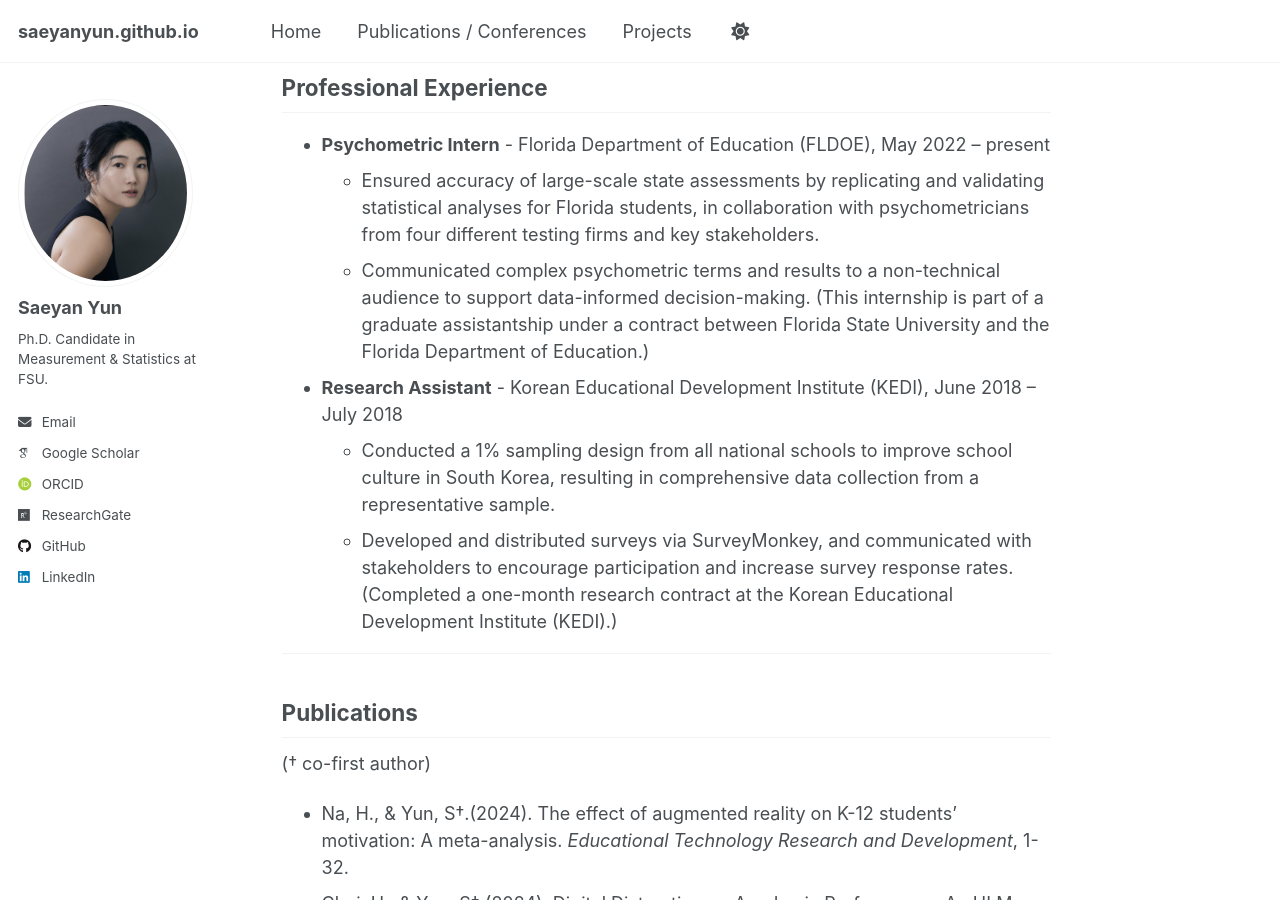
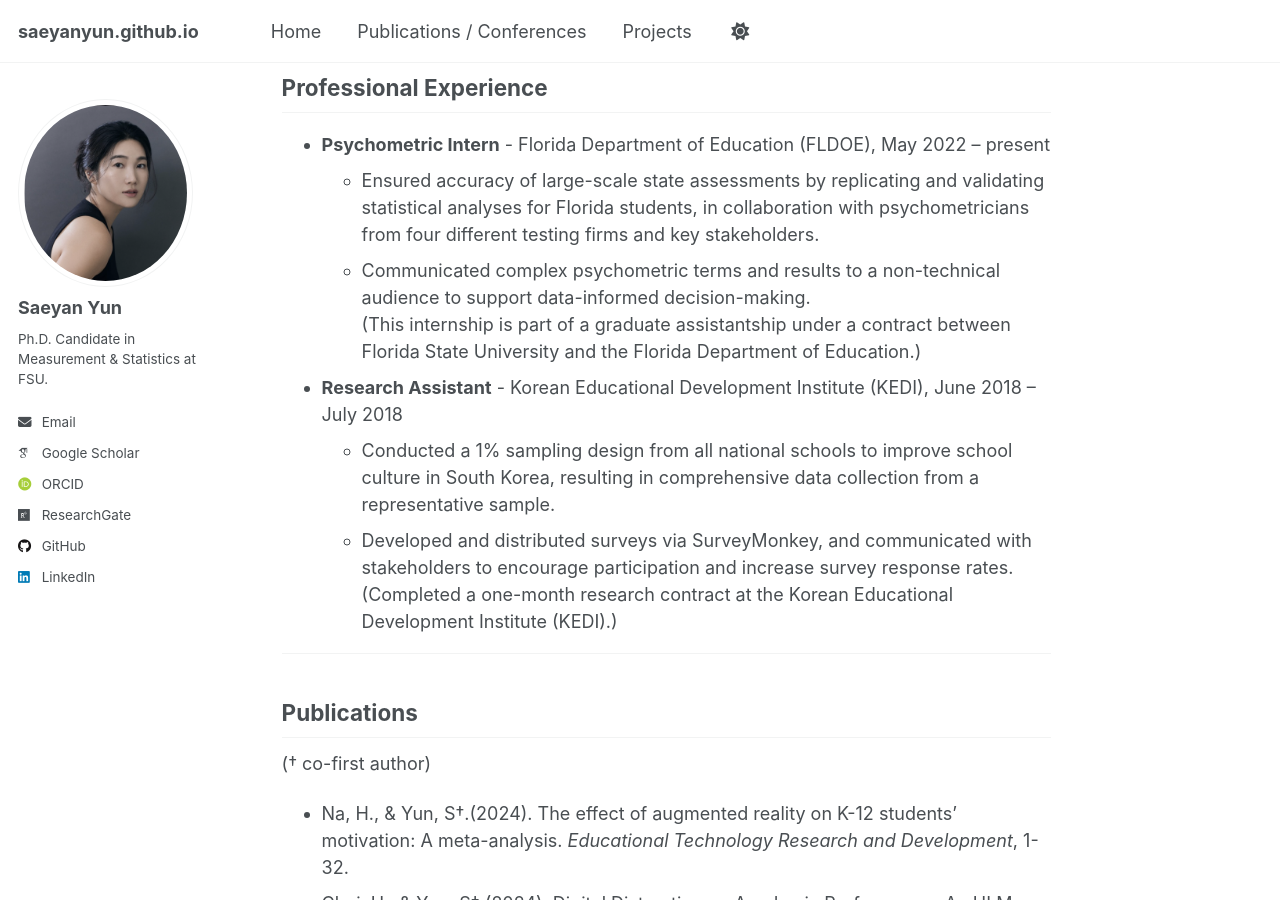
Before and after one commit to saeyanyun/saeyanyun.github.io, a Jekyll site: the page built from index.md, in a window 1280 px wide and 900 px high, scrolled down 948 px. Built offline with Jekyll 4.4.1, drawn with Linux system fonts in a browser that asks for light colours; some web fonts are replaced; a script that is not in the unit is left out.

```diff
--- a/index.md
+++ b/index.md
@@ -31,12 +31,12 @@ I am currently working with [Dr. Betsy Jane Becker](https://scholar.google.com/c
 ## Professional Experience
 - **Psychometric Intern** - Florida Department of Education (FLDOE), May 2022 – present
   - Ensured accuracy of large-scale state assessments by replicating and validating statistical analyses for Florida students, in collaboration with psychometricians from four different testing firms and key stakeholders.
-  - Communicated complex psychometric terms and results to a non-technical audience to support data-informed decision-making.
+  - Communicated complex psychometric terms and results to a non-technical audience to support data-informed decision-making.   <br>
 (This internship is part of a graduate assistantship under a contract between Florida State University and the Florida Department of Education.)
 
 - **Research Assistant** - Korean Educational Development Institute (KEDI), June 2018 – July 2018
   - Conducted a 1% sampling design from all national schools to improve school culture in South Korea, resulting in comprehensive data collection from a representative sample.
-  - Developed and distributed surveys via SurveyMonkey, and communicated with stakeholders to encourage participation and increase survey response rates.
+  - Developed and distributed surveys via SurveyMonkey, and communicated with stakeholders to encourage participation and increase survey response rates.   <br>
 (Completed a one-month research contract at the Korean Educational Development Institute (KEDI).)
 
 
@@ -70,10 +70,10 @@ I am currently working with [Dr. Betsy Jane Becker](https://scholar.google.com/c
 
 ## Additional ML Projects (selected)
 
-- **Loan Approval Prediction** | ([Code](https://github.com/saeyanyun/loan.approval.pred.saeyan) |Python, Scikit-learn, PyTorch (Sep 2024 – Oct 2024)
+- **Loan Approval Prediction** | [Code](https://github.com/saeyanyun/loan.approval.pred.saeyan) |Python, Scikit-learn, PyTorch (Sep 2024 – Oct 2024)
   •	Achieved a 96% accuracy (ROC-AUC) by developing and tuning ensemble models (XGBoost, LightGBM, CATBoost) and neural networks using Optuna optimization and weighted model blending.
 
-- **Plant Pathology High-Dimensional Data** | ([Code](https://github.com/saeyanyun/plant.pathology.saeyan) |Python, Scikit-learn, PyTorch, TensorFlow, Keras (Oct 2022 – Dec 2022)
+- **Plant Pathology High-Dimensional Data** | [Code](https://github.com/saeyanyun/plant.pathology.saeyan) |Python, Scikit-learn, PyTorch, TensorFlow, Keras (Oct 2022 – Dec 2022)
   •	Improved CNN accuracy by 18% by applying dropout regularization and deeper architectures, outperforming RF and SVM models on plant disease image classification.
 
 - **Prediction of Alzheimer’s Disease Causes** | Python, Scikit-learn (Sep 2022 – Oct 2022)
```
